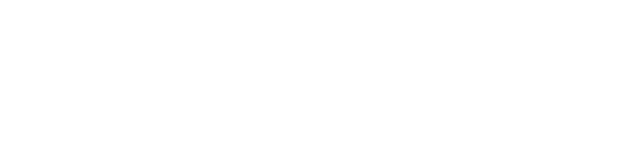
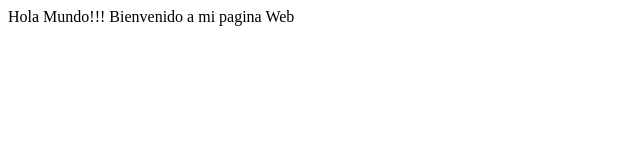
Before and after one commit to delfisalinas/labCompu2, a plain HTML site: page index.html in a window 1280 px wide. Shown: the whole page, without its empty margins (0-640 px from the left). Drawn offline with Linux system fonts and the light colour scheme.

Commit message:
Se modifico el autor y texto

```diff
--- a/index.html
+++ b/index.html
@@ -4,9 +4,11 @@
     <meta charset="UTF-8">
     <meta name="description" content="Free Web tutorials">
     <meta name="keywords" content="HTML,CSS,XML,JavaScript">
-    <meta name="author" content="Delfina Salinas">
+    <meta name="author" content="María Delfina Salinas">
     <meta name="viewport" content="width=device-width, initial-scale=1.0">
 </head>
 <body>
+Hola Mundo!!!
+	Bienvenido a mi pagina Web
 </body>
 </html>
```
